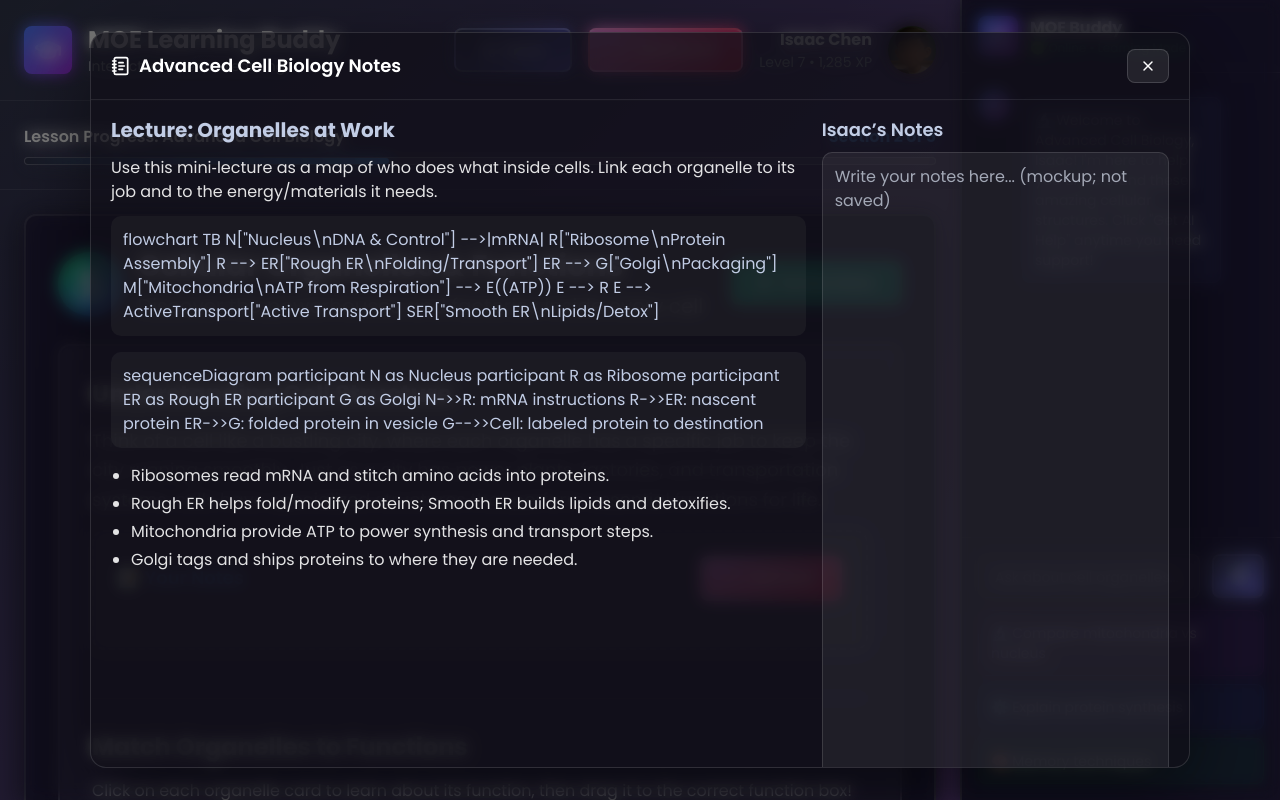
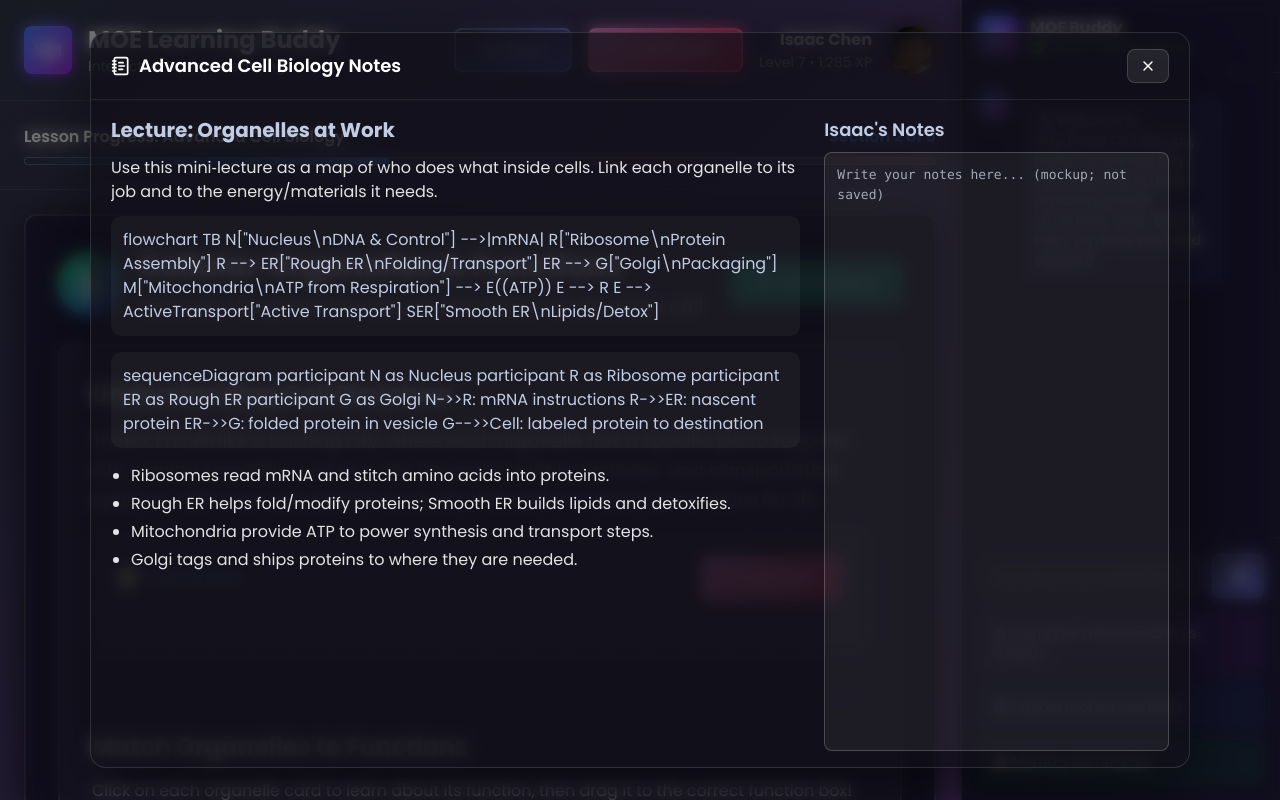
Before and after one commit to temus-hxd/moe-learning-hub, a plain HTML site: page screen2.html in a window 1280 px wide. Both pictures are taken after a click on the button "Review Notes". Drawn offline with nearby package versions, Linux system fonts and the light colour scheme.

Commit message:
fix: notebook modal overflow with proper flexbox layout and scrollable columns

```diff
--- a/screen2.html
+++ b/screen2.html
@@ -687,7 +687,7 @@
 
     <!-- Notebook Glass Modal -->
     <div id="notebookOverlay" class="glass-overlay" role="dialog" aria-modal="true" aria-labelledby="notebookTitle" aria-hidden="true">
-        <div class="glass-modal" style="width: min(96vw, 1100px); height: min(92vh, 760px);">
+        <div class="glass-modal" style="width: min(96vw, 1100px); height: min(92vh, 760px); display: flex; flex-direction: column;">
             <div class="glass-modal-header">
                 <div class="flex items-center gap-2">
                     <i data-lucide="notebook-text" class="w-5 h-5"></i>
@@ -697,8 +697,8 @@
                     <i data-lucide="x" class="w-4 h-4"></i>
                 </button>
             </div>
-            <div class="glass-modal-body" style="display:flex; gap: 16px; height: calc(100% - 64px);">
-                <div class="glass-col" style="flex:2">
+            <div class="glass-modal-body" style="display:flex; gap: 16px; flex: 1; overflow: hidden; padding: 16px 20px;">
+                <div class="glass-col" style="flex:2; overflow-y: auto; padding-right: 8px;">
                     <h4 class="text-xl font-bold mb-3">Lecture: Organelles at Work</h4>
                     <p class="text-white/85 mb-3">Use this mini‑lecture as a map of who does what inside cells. Link each organelle to its job and to the energy/materials it needs.</p>
                     <div class="mermaid mb-4">
@@ -729,9 +729,9 @@ sequenceDiagram
                         <li>Golgi tags and ships proteins to where they are needed.</li>
                     </ul>
                 </div>
-                <div class="glass-col" style="flex:1">
-                    <h4 class="text-lg font-semibold mb-2">Isaac’s Notes</h4>
-                    <textarea class="notes-textarea" placeholder="Write your notes here... (mockup; not saved)"></textarea>
+                <div class="glass-col" style="flex:1; display: flex; flex-direction: column; min-height: 0;">
+                    <h4 class="text-lg font-semibold mb-2">Isaac's Notes</h4>
+                    <textarea class="notes-textarea" placeholder="Write your notes here... (mockup; not saved)" style="flex: 1; min-height: 300px; background: rgba(255,255,255,0.05); border: 1px solid rgba(255,255,255,0.2); border-radius: 8px; padding: 12px; color: white; font-family: 'Monaco', monospace; font-size: 13px; line-height: 1.5; resize: none; outline: none;"></textarea>
                 </div>
             </div>
         </div>
```
